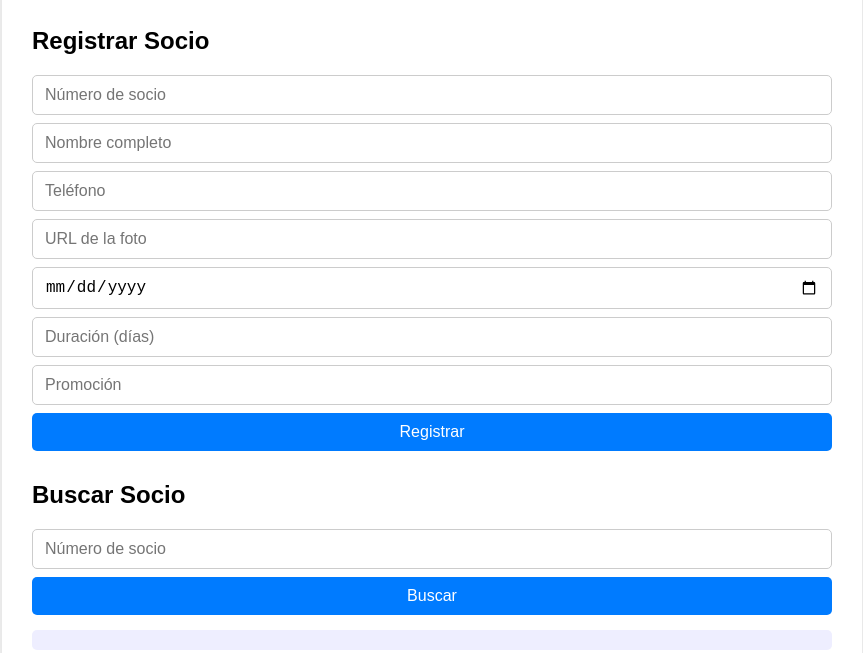
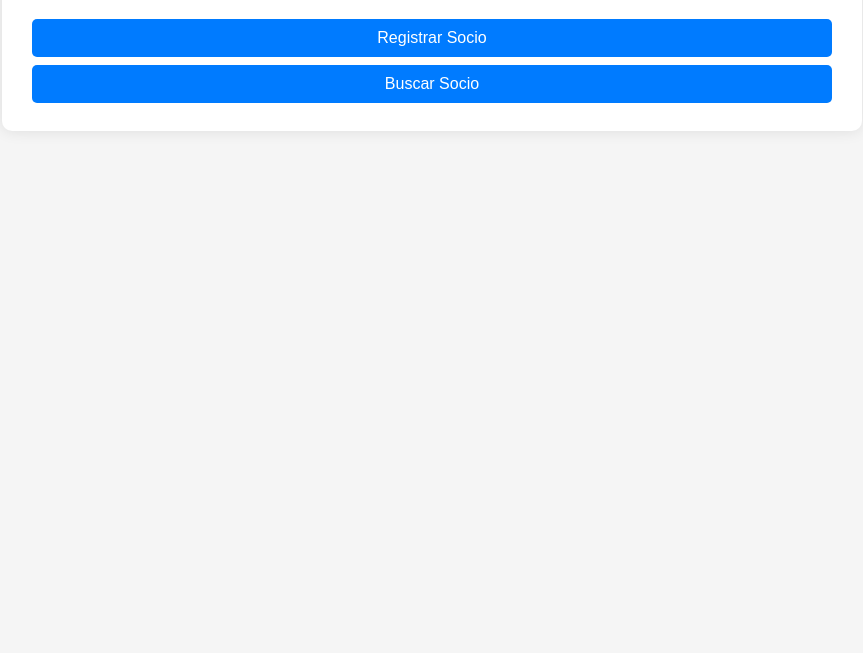
Before and after one commit to luiseromes6/app-gimnasio, a plain HTML site: page index.html in a window 1280 px wide. Shown: the part 111-764 px from the top of the page, without its empty margins (208-1071 px from the left). Drawn offline with Linux system fonts and the light colour scheme.

Commit message:
Refactor HTML structure for splash and menu views

```diff
--- a/index.html
+++ b/index.html
@@ -12,39 +12,68 @@
 </head>
 <body>
 
+  <!-- ================= SPLASH (igual que ahora) ================= -->
   <div id="splash">
     <h1>App Gimnasio</h1>
-    <!-- Logo del gimnasio -->
     <img src="icon-192.png" alt="Logo Gimnasio" id="splash-logo">
     <p>Cargando...</p>
   </div>
 
-  <div class="container">
+
+  <!-- ================= MENU PRINCIPAL (NUEVO) ================= -->
+  <div id="vista-inicio" class="container">
     <h1>Control de Socios</h1>
 
+    <button onclick="mostrarVista('vista-registro')">
+      Registrar Socio
+    </button>
+
+    <button onclick="mostrarVista('vista-buscar')">
+      Buscar Socio
+    </button>
+  </div>
+
+
+  <!-- ================= REGISTRAR SOCIO ================= -->
+  <div id="vista-registro" class="container" style="display:none;">
+
+    <h2>Registrar Socio</h2>
+
     <section class="form-section">
-      <h2>Registrar Socio</h2>
       <form id="formRegistro">
         <input type="text" id="numero" placeholder="Número de socio" required>
         <input type="text" id="nombre" placeholder="Nombre completo" required>
         <input type="text" id="telefono" placeholder="Teléfono">
         <input type="url" id="fotoURL" placeholder="URL de la foto">
-        <input type="date" id="fechaPago" placeholder="Fecha de pago">
+        <input type="date" id="fechaPago">
         <input type="number" id="duracion" placeholder="Duración (días)">
         <input type="text" id="promocion" placeholder="Promoción">
         <button type="submit">Registrar</button>
       </form>
+
       <div id="mensajeRegistro" class="mensaje"></div>
     </section>
 
+    <button onclick="mostrarVista('vista-inicio')">← Volver</button>
+  </div>
+
+
+  <!-- ================= BUSCAR SOCIO ================= -->
+  <div id="vista-buscar" class="container" style="display:none;">
+
+    <h2>Buscar Socio</h2>
+
     <section class="form-section">
-      <h2>Buscar Socio</h2>
       <input type="text" id="buscarNumero" placeholder="Número de socio">
       <button id="btnBuscar">Buscar</button>
       <div id="resultado" class="resultado"></div>
     </section>
+
+    <button onclick="mostrarVista('vista-inicio')">← Volver</button>
   </div>
 
+
+  <!-- ================= SCRIPT SPLASH ================= -->
   <script>
     window.addEventListener("load", () => {
       setTimeout(() => {
@@ -54,9 +83,22 @@
     });
   </script>
 
+
+  <!-- ================= CAMBIO DE VISTAS (NUEVO) ================= -->
+  <script>
+    function mostrarVista(id) {
+      document.querySelectorAll("[id^='vista-']")
+        .forEach(v => v.style.display = "none");
+
+      document.getElementById(id).style.display = "block";
+    }
+  </script>
+
+
   <script src="app.js"></script>
 
-  <!-- Registramos el Service Worker para PWA -->
+
+  <!-- ================= SERVICE WORKER ================= -->
   <script>
     if ('serviceWorker' in navigator) {
       window.addEventListener('load', function() {
@@ -68,4 +110,5 @@
   </script>
 
 </body>
+
 </html>
```
Lines whose indentation alone changed are shown as unchanged.
